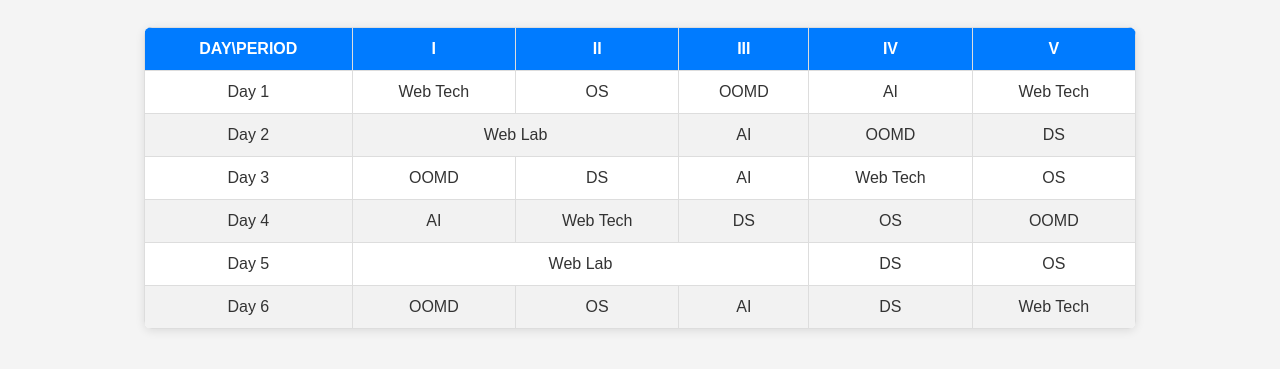
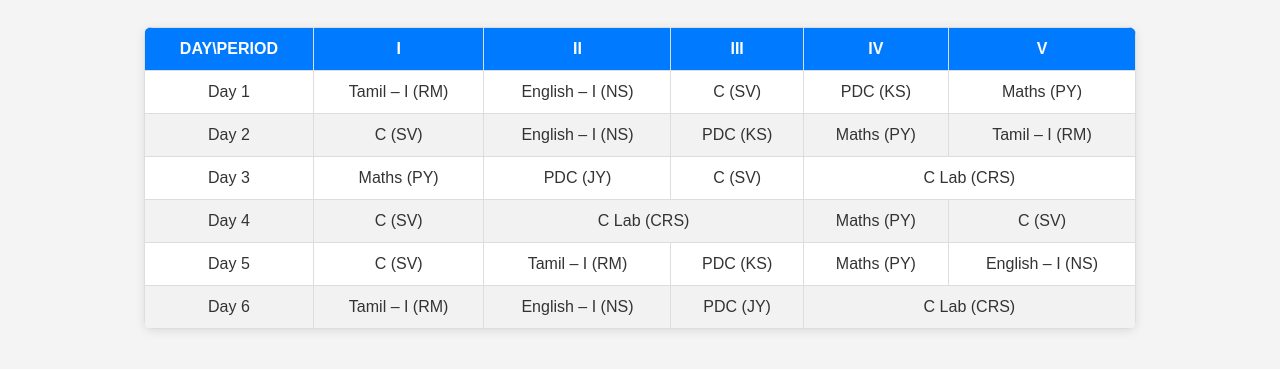
Before and after one commit to VIJAYWHAT/timetable, a plain HTML site: page cs-1.html in a window 1280 px wide. Shown: the part 157-526 px from the top of the page. Drawn offline with Linux system fonts and the light colour scheme.

Commit message:
cs 1 time table updated

```diff
--- a/cs-1.html
+++ b/cs-1.html
@@ -1,14 +1,13 @@
 <!DOCTYPE html>
 <html lang="en">
   <head>
-    <meta charset="UTF-8">
-    <meta http-equiv="X-UA-Compatible" content="IE=edge">
-    <meta name="viewport" content="width=device-width, initial-scale=1.0">
+    <meta charset="UTF-8" />
+    <meta http-equiv="X-UA-Compatible" content="IE=edge" />
+    <meta name="viewport" content="width=device-width, initial-scale=1.0" />
     <title>CS-I Time Table</title>
-    <link rel="stylesheet" href="style.css">
+    <link rel="stylesheet" href="style.css" />
   </head>
   <body>
-
     <div class="header">
       <h1>CS SRMV</h1>
       <nav class="navbar">
@@ -16,7 +15,8 @@
           <li><a href="index.html">OverAll</a></li>
           <li><a href="cs-1.html" class="active">CS-I</a></li>
           <li><a href="cs-2.html">CS-II</a></li>
-                <li><a href="cs-3.html">CS-III</a></li> </ul>
+          <li><a href="cs-3.html">CS-III</a></li>
+        </ul>
       </nav>
     </div>
 
@@ -36,48 +36,48 @@
         <tbody>
           <tr>
             <td>Day 1</td>
-                    <td>Web Tech</td>
-                    <td>OS</td>
-                    <td>OOMD</td>
-                    <td>AI</td>
-                    <td>Web Tech</td>
+            <td>Tamil – I (RM)</td>
+            <td>English – I (NS)</td>
+            <td>C (SV)</td>
+            <td>PDC (KS)</td>
+            <td>Maths (PY)</td>
           </tr>
           <tr>
             <td>Day 2</td>
-                    <td colspan="2">Web Lab</td>
-                    <td>AI</td>
-                    <td>OOMD</td>
-                    <td>DS</td>
+            <td>C (SV)</td>
+            <td>English – I (NS)</td>
+            <td>PDC (KS)</td>
+            <td>Maths (PY)</td>
+            <td>Tamil – I (RM)</td>
           </tr>
           <tr>
             <td>Day 3</td>
-                    <td>OOMD</td>
-                    <td>DS</td>
-                    <td>AI</td>
-                    <td>Web Tech</td>
-                    <td>OS</td>
+            <td>Maths (PY)</td>
+            <td>PDC (JY)</td>
+            <td>C (SV)</td>
+            <td colspan="2">C Lab (CRS)</td>
           </tr>
           <tr>
             <td>Day 4</td>
-                    <td>AI</td>
-                    <td>Web Tech</td>
-                    <td>DS</td>
-                    <td>OS</td>
-                    <td>OOMD</td>
+            <td>C (SV)</td>
+            <td colspan="2">C Lab (CRS)</td>
+            <td>Maths (PY)</td>
+            <td>C (SV)</td>
           </tr>
           <tr>
             <td>Day 5</td>
-                    <td colspan="3">Web Lab</td>
-                    <td>DS</td>
-                    <td>OS</td>
+            <td>C (SV)</td>
+            <td>Tamil – I (RM)</td>
+            <td>PDC (KS)</td>
+            <td>Maths (PY)</td>
+            <td>English – I (NS)</td>
           </tr>
           <tr>
             <td>Day 6</td>
-                    <td>OOMD</td>
-                    <td>OS</td>
-                    <td>AI</td>
-                    <td>DS</td>
-                    <td>Web Tech</td>
+            <td>Tamil – I (RM)</td>
+            <td>English – I (NS)</td>
+            <td>PDC (JY)</td>
+            <td colspan="2">C Lab (CRS)</td>
           </tr>
         </tbody>
       </table>
```
Lines whose indentation alone changed are shown as unchanged.
